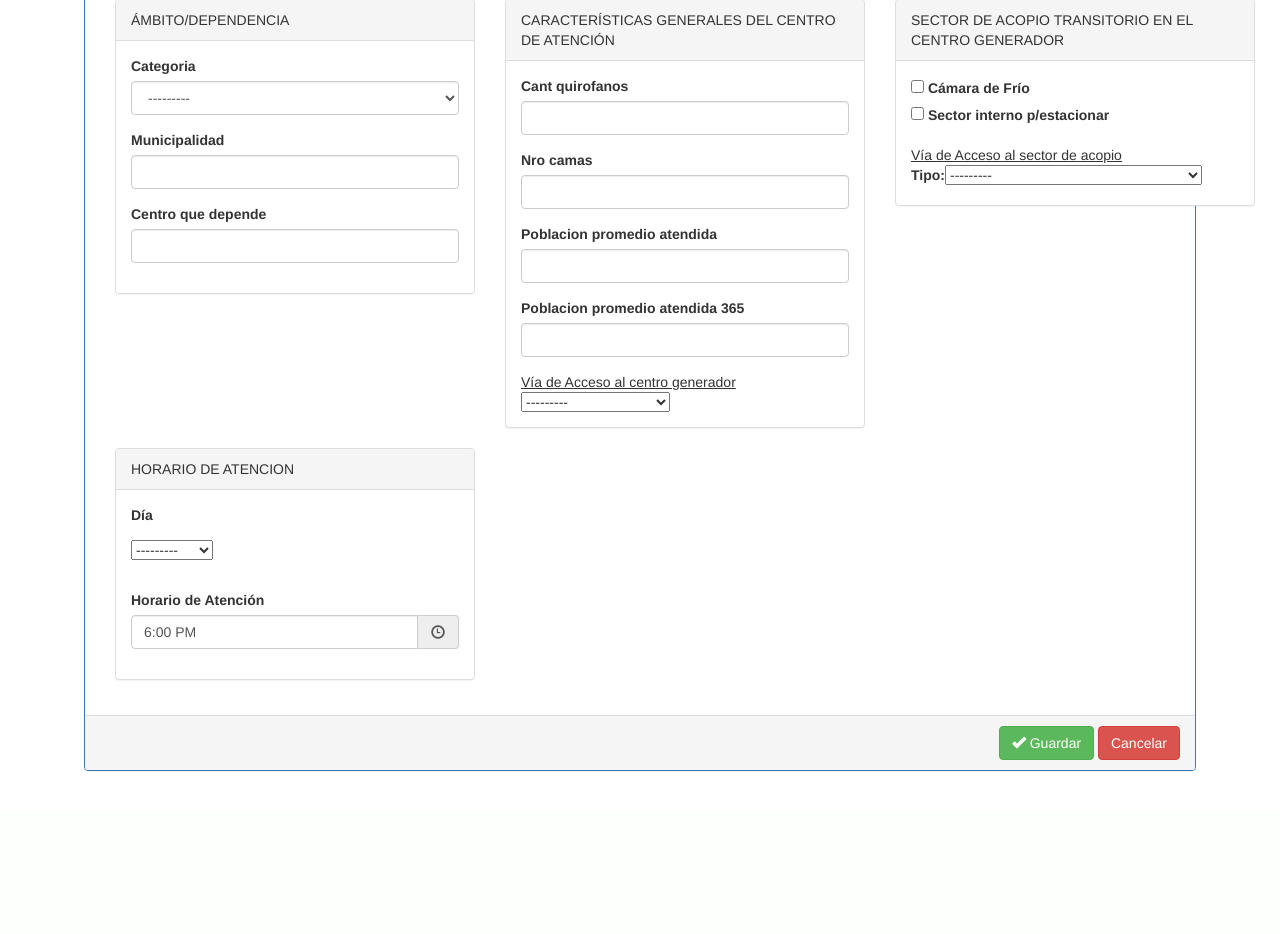
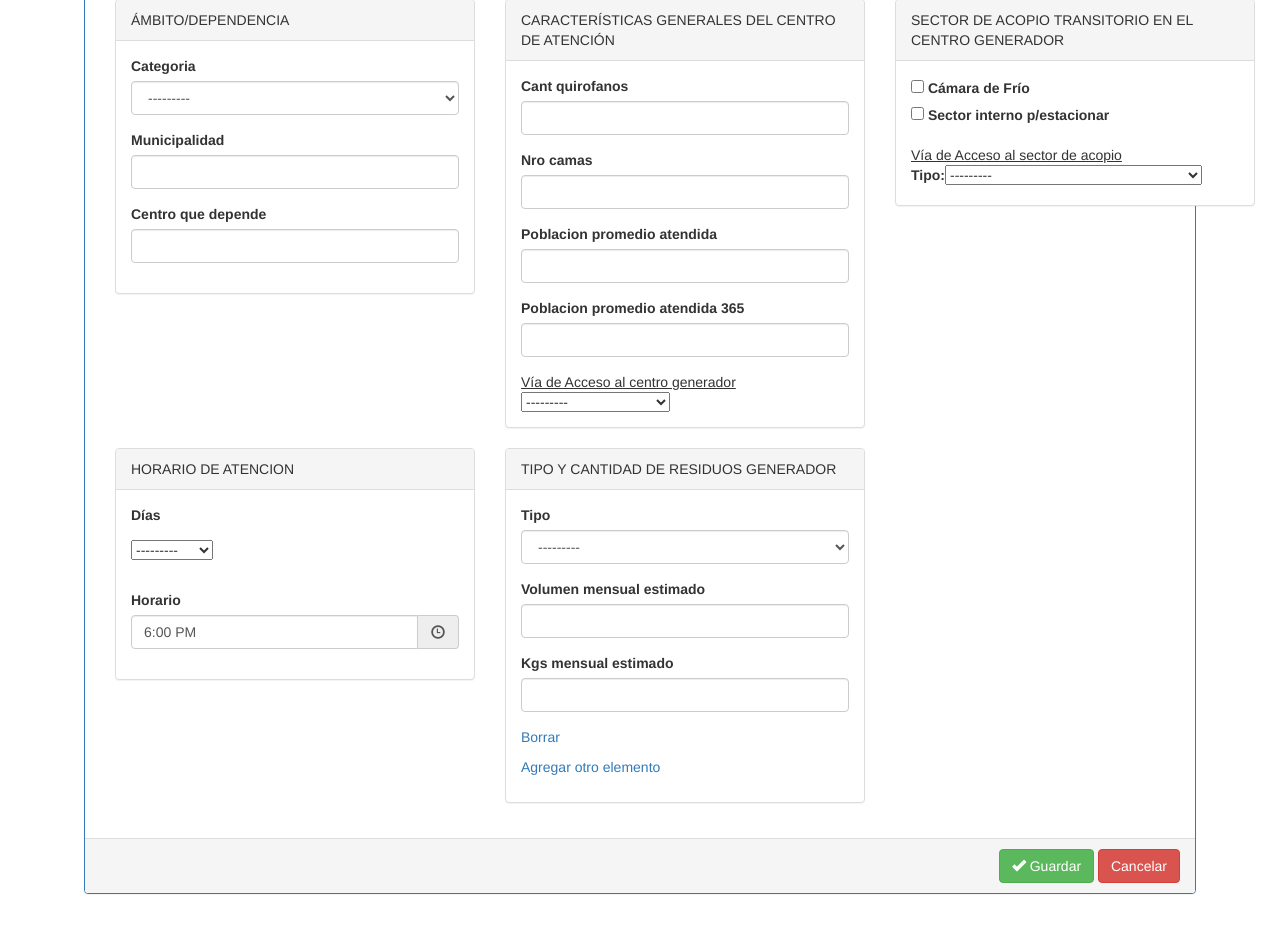
Before and after one commit to feddeMurua/mara_imp, a Django app: page /generadores/alta_generadores/ in a window 1280 px wide. Shown: the part 1246-2180 px from the top of the page. Before the commit the page ends 2017 px from the top, so only its background shows below. Run offline with Django 3.2, Linux system fonts and the light colour scheme; tables that the repository leaves empty hold one stand-in row (values such as "Sample post"); some libraries are stand-ins or nearby versions.

Commit message:
Agregado de formset en residuos

```diff
--- a/mara_imp/settings.py
+++ b/mara_imp/settings.py
@@ -42,6 +42,7 @@ INSTALLED_APPS = [
     'bootstrap3',
     'widget_tweaks',
     'multiselectfield',
+    'dynamic_formsets',
 
     #Gestiones
     'modulo_I',
--- a/modulo_I/forms.py
+++ b/modulo_I/forms.py
@@ -113,7 +113,6 @@ class AltaGeneradorForm(forms.ModelForm):
     class Meta:
         model = EstablecimientoGenerador
         exclude = ['tipo_actividad', 'director_responsable', 'responsable_residuos', 'responsable_suplente', 'responsable_tecnico', 'fecha', 'via_acceso' ]
-        fields = '__all__'
         widgets = {
             'observaciones_comentarios': forms.Textarea(attrs={'rows': 2, 'cols': 20}),
         }
@@ -124,7 +123,6 @@ class ModificacionGeneradorForm(forms.ModelForm):
     class Meta:
         model = EstablecimientoGenerador
         exclude = ['tipo_actividad','nro_inscripcion',]
-        fields = '__all__'
 
 
 class ActividadesForm(forms.ModelForm):
@@ -166,5 +164,11 @@ class HorarioAtencionForm(forms.ModelForm):
 
     class Meta:
         model = HorarioAtencion
-        fields = '__all__'
         exclude = ['establecimiento_generador']
+
+
+class ResiduoGeneradorForm(forms.ModelForm):
+
+    class Meta:
+        model = ResiduoGenerador
+        exclude = ['establecimiento_generador']
--- a/modulo_I/models.py
+++ b/modulo_I/models.py
@@ -67,7 +67,7 @@ class ResiduoGenerador(models.Model):
     tipo = models.CharField(max_length=80, choices=TiposResiduos) # ENTONCES DEBERIA SER DINAMIC FORMSET (Puede ser mas de un tipo)
     volumen_mensual_estimado = models.CharField(max_length=50)
     kgs_mensual_estimado = models.CharField(max_length=50, null=True, blank=True)
-
+    establecimiento_generador = models.ForeignKey('EstablecimientoGenerador', on_delete=models.CASCADE)
 
 class AcopioTransitorio(models.Model):
     sector_interno_p_estacionar = models.BooleanField()
@@ -120,14 +120,6 @@ class EstablecimientoGenerador(models.Model):
     observaciones_comentarios = models.TextField(max_length=200, default='', blank=True)
     via_acceso = models.ForeignKey('ViaAccesoSector')
 
-
-    '''
-    residuo = models.ForeignKey('Residuo_Generador')
-
-    *TODO:
-    residuos
-    '''
-
     def __str__(self):
         return "%s - %s" % (self.nro_inscripcion, self.razon_social)
 
@@ -135,6 +127,7 @@ class EstablecimientoGenerador(models.Model):
 '''
 Clientes
 '''
+
 
 class DatoImpositivo(models.Model):
     impuestos_ganancias = MultiSelectField(choices=Impuesto_Ganancias)
--- a/modulo_I/templates/establecimiento/generador_form.html
+++ b/modulo_I/templates/establecimiento/generador_form.html
@@ -15,6 +15,85 @@
   <script type="text/javascript" src="{% static 'js/popper.min.js' %}"></script>
   <script type="text/javascript" src="{% static 'js/bootstrap.min.js' %}"></script>
   <script type="text/javascript" src="{% static 'js/bootstrap-timepicker.min.js' %}"></script>
+  <script type="text/javascript">
+    $(document).ready(function() {
+      // Code adapted from http://djangosnippets.org/snippets/1389/
+      function updateElementIndex(el, prefix, ndx) {
+        var id_regex = new RegExp('(' + prefix + '-\\d+-)');
+        var replacement = prefix + '-' + ndx + '-';
+        if ($(el).attr("for")) $(el).attr("for", $(el).attr("for").replace(id_regex,replacement));
+        if (el.id) el.id = el.id.replace(id_regex, replacement);
+        if (el.name) el.name = el.name.replace(id_regex, replacement);
+      }
+
+      function deleteForm(btn, prefix) {
+        var formCount = parseInt($('#id_' + prefix + '-TOTAL_FORMS').val());
+        if (formCount > 1) {
+          // Delete the item/form
+          $(btn).parents('.item').remove();
+          var forms = $('.item'); // Get all the forms
+          // Update the total number of forms (1 less than before)
+          $('#id_' + prefix + '-TOTAL_FORMS').val(forms.length);
+          var i = 0;
+          // Go through the forms and set their indices, names and IDs
+          for (formCount = forms.length; i < formCount; i++) {
+            $(forms.get(i)).children().children().each(function() {
+              updateElementIndex(this, prefix, i);
+            });
+          }
+        } // End if
+        else {
+            alert("Tiene que ingresar al menos un elemento!");
+        }
+        return false;
+      }
+
+      function addForm(btn, prefix) {
+        var formCount = parseInt($('#id_' + prefix + '-TOTAL_FORMS').val());
+        // You can only submit a maximum of 3 todo items
+        if (formCount < 3) {
+          // Clone a form (without event handlers) from the first form
+          var row = $(".item:first").clone(false).get(0);
+          // Insert it after the last form
+          $(row).removeAttr('id').hide().insertAfter(".item:last").slideDown(300);
+
+          // Remove the bits we don't want in the new row/form
+          // e.g. error messages
+          $(".errorlist", row).remove();
+          $(row).children().removeClass('error');
+
+          // Relabel/rename all the relevant bits
+          $(row).children().children().each(function() {
+            updateElementIndex(this, prefix, formCount);
+            if ( $(this).attr('type') == 'text' )
+              $(this).val('');
+          });
+
+          // Add an event handler for the delete item/form link
+          $(row).find('.delete').click(function() {
+            return deleteForm(this, prefix);
+          });
+          // Update the total form count
+          $('#id_' + prefix + '-TOTAL_FORMS').val(formCount + 1);
+        } // End if
+        else {
+          alert("Se puede agregar solo un máximo de 3 elementos.");
+        }
+        return false;
+      }
+
+      // Register the click event handlers
+      $("#add").click(function() {
+        return addForm(this, 'form');
+      });
+
+      $(".delete").click(function() {
+        return deleteForm(this, 'form');
+      });
+
+    });
+  </script>
+
 {% endblock %}
 
 
@@ -235,10 +314,10 @@
         <div class="panel-body">
           <div class="form-group">
 
-            <label>Día</label>
+            <label>Días</label>
             {{horario_atencion_form.dia|add_class:'checkbox'}}
             <br>
-            <label>Horario de Atención</label>
+            <label>Horario</label>
             <br>
             <div class="input-group bootstrap-timepicker timepicker">
               {{horario_atencion_form.hora|add_class:'form-control'|attr:"id:hs_timepicker"}}
@@ -249,6 +328,36 @@
     </div>
   </div>
 
+  <div class="col-md-4">
+    <div class="panel panel-default">
+      <div class="panel-heading">TIPO Y CANTIDAD DE RESIDUOS GENERADOR</div>
+        <div class="panel-body">
+          <!--<form action="" method="POST"> -->
+            <!-- {% csrf_token %} -->
+            {{ residuo_generador_formset.management_form }}
+            {% for form in residuo_generador_formset.forms %}
+              <div class="item">
+                <!-- {{ form.as_p }} -->
+                {% for field in form.visible_fields %}
+                  <div class="form-group">
+                    <label for="{{ field.id_for_label }}">{{ field.label }}</label>
+                    {{ field|add_class:'form-control' }}
+                    {% for error in field.errors %}
+                      <span class="help-block">{{ error }}</span>
+                    {% endfor %}
+                  </div>
+                {% endfor %} <!-- Agrego tweaks a cada formset -->
+                <p style=""><a class="delete" href="#">Borrar</a></p>
+              </div>
+            {% endfor %}
+            <p><a id="add" href="#">Agregar otro elemento</a></p>
+            <!-- <input type="submit" value=" Submit "/> -->
+          <!--</form> -->
+        </div>
+    </div>
+  </div>
+
+
   <script type="text/javascript">
       $('#hs_timepicker').timepicker();
   </script>
--- a/modulo_I/views.py
+++ b/modulo_I/views.py
@@ -1,10 +1,12 @@
-from django.shortcuts import render, redirect
+from django.shortcuts import render, redirect, render_to_response
 from django.http import JsonResponse
 from .models import *
 from .forms import *
 from django.template.loader import render_to_string
 from django.contrib import messages
-
+from django.template import RequestContext  # For CSRF
+from django.forms.formsets import formset_factory, BaseFormSet
+from django.http import HttpResponse, HttpResponseRedirect
 # Create your views here.
 
 '''
@@ -129,6 +131,13 @@ def detalle_generadores(request, nro_inscripcion):
 
 #@login_required(login_url='login')
 def alta_generadores(request):
+    class RequiredFormSet(BaseFormSet):
+        def __init__(self, *args, **kwargs):
+            super(RequiredFormSet, self).__init__(*args, **kwargs)
+            for form in self.forms:
+                form.empty_permitted = False
+    ResiduoGeneradorFormSet = formset_factory(ResiduoGeneradorForm, max_num=3, formset=RequiredFormSet)
+
     if request.method == 'POST':
         generador_form = AltaGeneradorForm(request.POST)
         actividades_form = ActividadesForm(request.POST)
@@ -165,8 +174,10 @@ def alta_generadores(request):
         via_acceso_form = ViaAccesoSectorForm
         acopio_transitorio_form = AcopioTransitorioForm
         horario_atencion_form = HorarioAtencionForm
+        residuo_generador_formset = ResiduoGeneradorFormSet()
         persona_form = PersonaForm
         listado_personas = Persona.objects.all()
+
 
     contexto= {'generador_form': generador_form,
                'actividades_form': actividades_form,
@@ -177,7 +188,8 @@ def alta_generadores(request):
                'caract_generales_form':caract_generales_form,
                'via_acceso_form':via_acceso_form,
                'acopio_transitorio_form':acopio_transitorio_form,
-               'horario_atencion_form':horario_atencion_form
+               'horario_atencion_form':horario_atencion_form,
+               'residuo_generador_formset':residuo_generador_formset,
     }
 
     return render(request, "establecimiento/generador_form.html",contexto)
```
